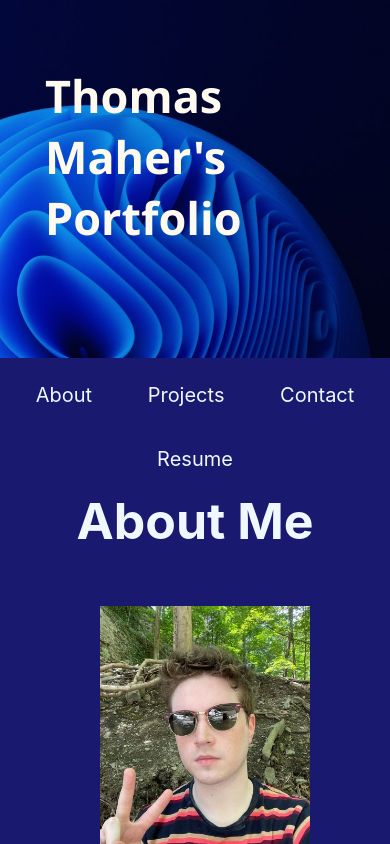
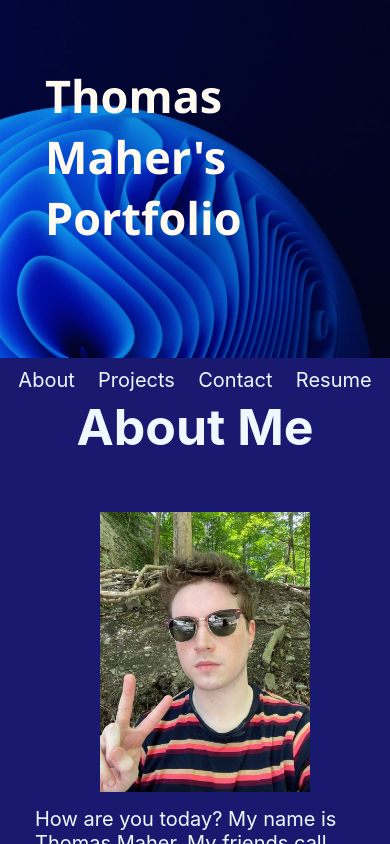
Before and after one commit to trm621/react-portfolio, a React (Create React App) app: page / in a window 390 px wide. Shown: the top 844 px of the page. Built offline with nearby package versions, Linux system fonts and the light colour scheme.

Commit message:
more queries lol

```diff
--- a/src/index.css
+++ b/src/index.css
@@ -241,7 +241,7 @@ code {
 
   li {
     font-size: 20px;
-    padding: 20px;
+    padding: 5px;
     text-decoration: none;
     color:aliceblue;
   }
@@ -261,6 +261,7 @@ code {
 
   a:link {
     color: aliceblue;
+    padding: 15px;
   }
 
 }
```
